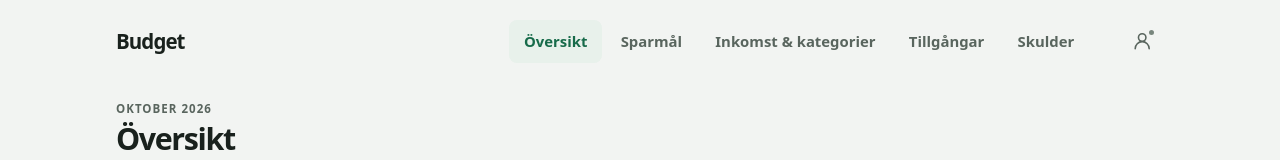
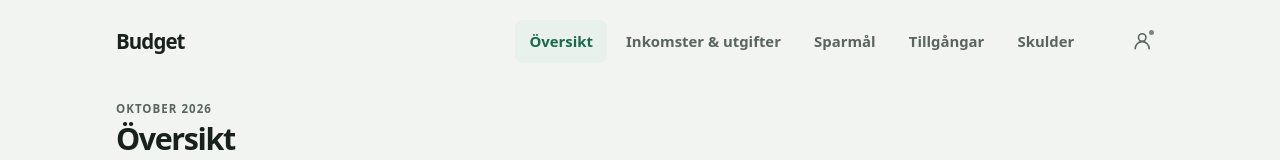
Before and after one commit to erikkjellsten99-lgtm/Budgetapp, a React (Vite) app: page / in a window 1280 px wide. Shown: the top 160 px of the page. Built offline with nearby package versions, Linux system fonts and the light colour scheme.

Commit message:
Flikordning: Inkomster & utgifter före Sparmål
Co-Authored-By: Claude Opus 5.5 <noreply@anthropic.com>
Claude-Session: https://claude.ai/code/session_01RWqcdzzLKqP9ktiCJk4yx7

```diff
--- a/src/App.tsx
+++ b/src/App.tsx
@@ -16,8 +16,8 @@ type View = 'overview' | 'goal' | 'budget' | 'assets' | 'debts' | 'account';
 const VIEWS: { id: View; label: string; short: string; icon: string }[] = [
   // Ikonerna är enkla linjer i ett 24×24-rutnät (SVG-sökvägar), ritade för appen.
   { id: 'overview', label: 'Översikt', short: 'Översikt', icon: 'M4 11l8-7 8 7M6 9.5V20h4.5v-5.5h3V20H18V9.5' },
+  { id: 'budget', label: 'Inkomster & utgifter', short: 'Budget', icon: 'M4 20V10M10 20V4M16 20v-7M22 20H2' },
   { id: 'goal', label: 'Sparmål', short: 'Sparmål', icon: 'M12 21a9 9 0 1 0 0-18 9 9 0 0 0 0 18zM12 16a4 4 0 1 0 0-8 4 4 0 0 0 0 8zM12 12h.01' },
-  { id: 'budget', label: 'Inkomst & kategorier', short: 'Budget', icon: 'M4 20V10M10 20V4M16 20v-7M22 20H2' },
   { id: 'assets', label: 'Tillgångar', short: 'Konton', icon: 'M3 7.5h18v11a1.5 1.5 0 0 1-1.5 1.5h-15A1.5 1.5 0 0 1 3 18.5zM3 7.5l2-3.5h14l2 3.5M16 14h2' },
   { id: 'debts', label: 'Skulder', short: 'Skulder', icon: 'M7 4h10a1 1 0 0 1 1 1v15l-3-2-3 2-3-2-3 2V5a1 1 0 0 1 1-1zM9 9h6M9 13h4' },
 ];
```
